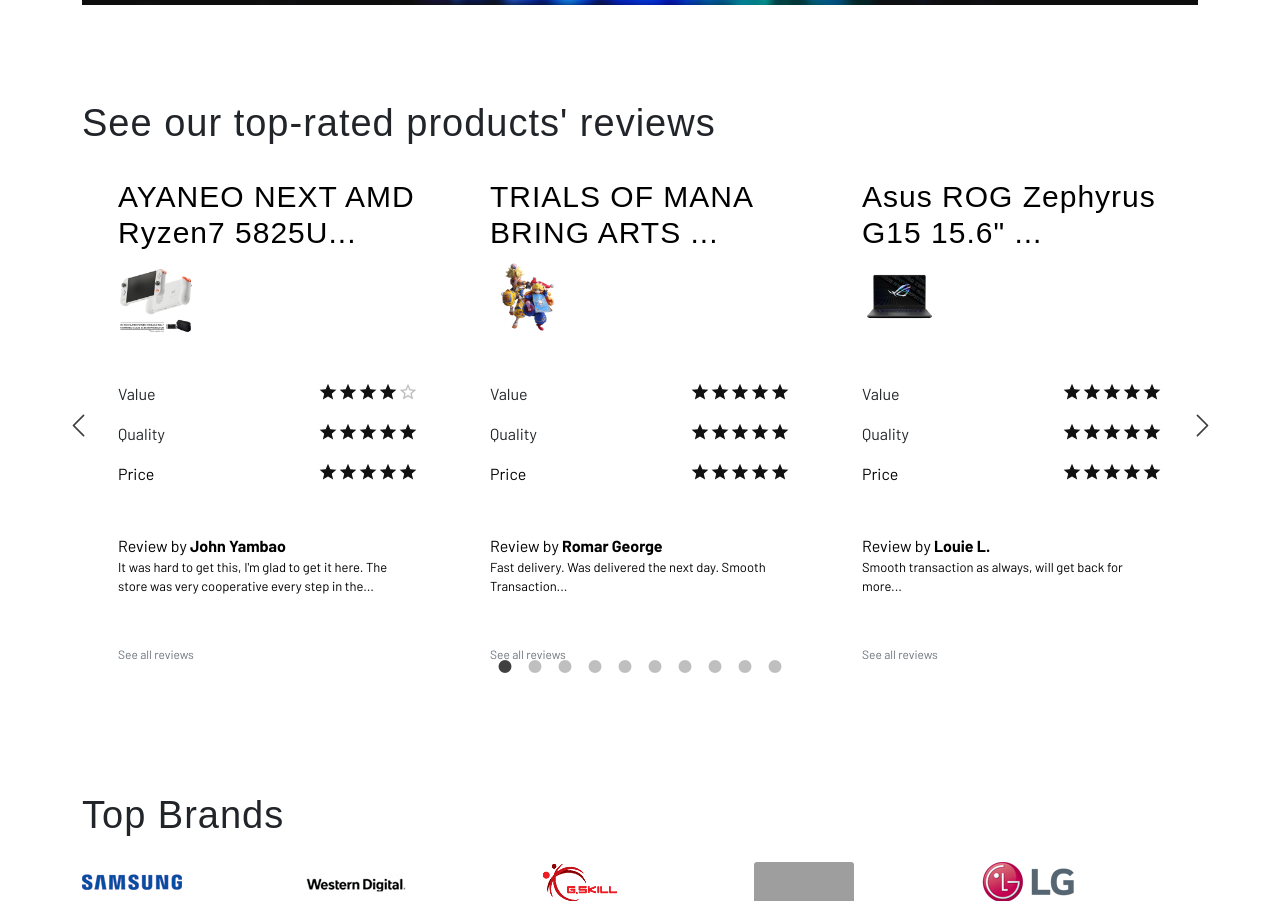
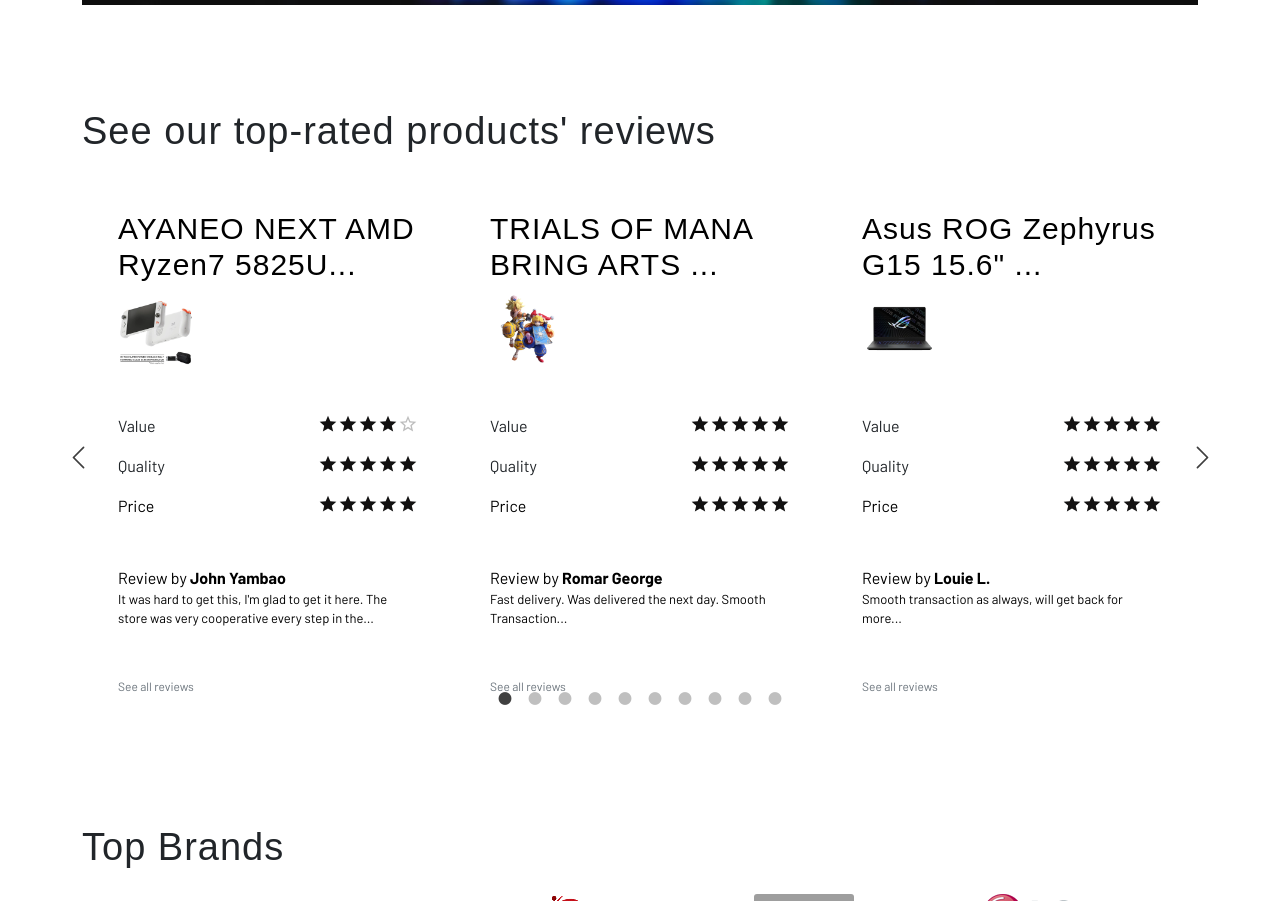
Before and after one commit to rgyogiii/mini-project-2, a React (Create React App) app: page / in a window 1280 px wide. Shown: the part 3466-4367 px from the top of the page. Built offline with nearby package versions, Linux system fonts and the light colour scheme; grey boxes are pictures that could not be loaded; a web font is replaced by a local one.

Commit message:
fixed top review alignment

```diff
--- a/src/homepage/reviews/reviews.js
+++ b/src/homepage/reviews/reviews.js
@@ -40,7 +40,7 @@
     };
   return (
     <div className='container review-data mt-5 pb-5'>
-    <h2>See our top-rated products' reviews</h2>
+    <h2 className="my-4 py-2">See our top-rated products' reviews</h2>
         <Slider {...settings}>
         {reviewData.map((item) =>(
         <div className="container mb-5">
```
